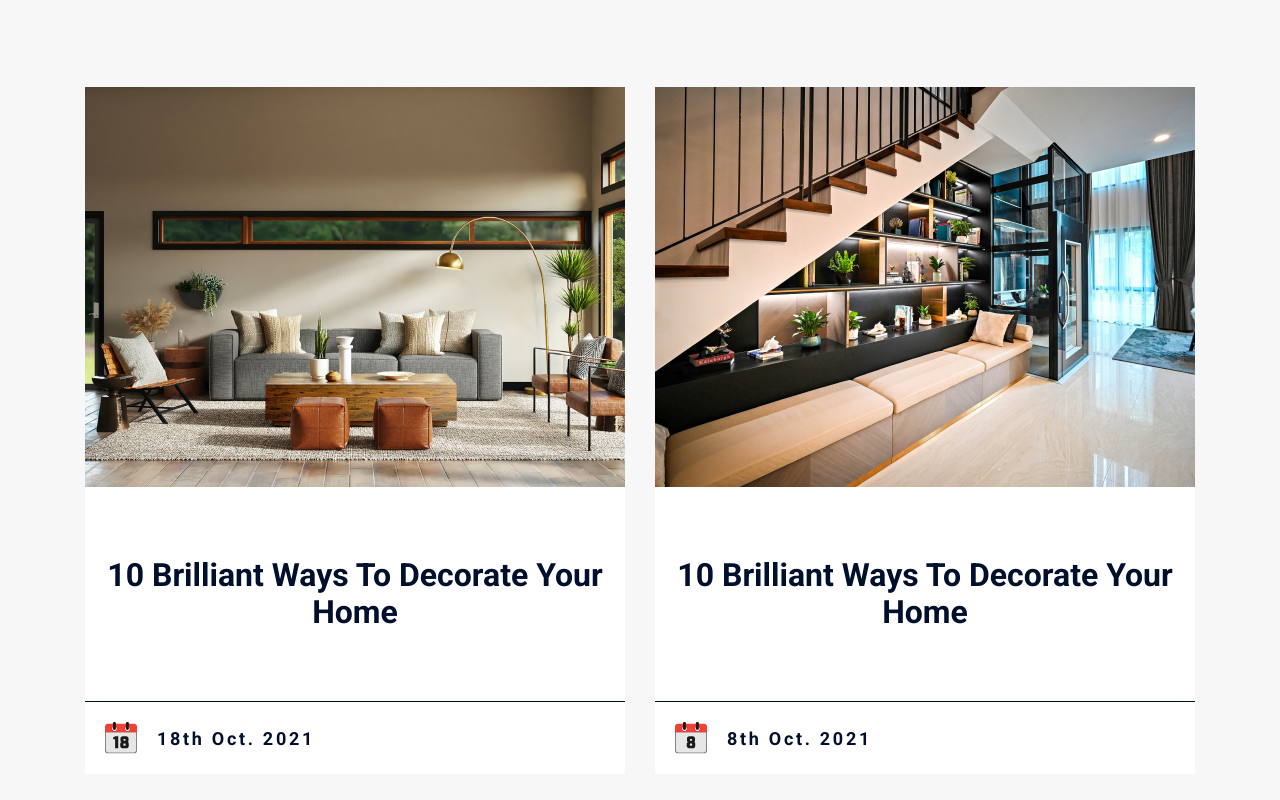
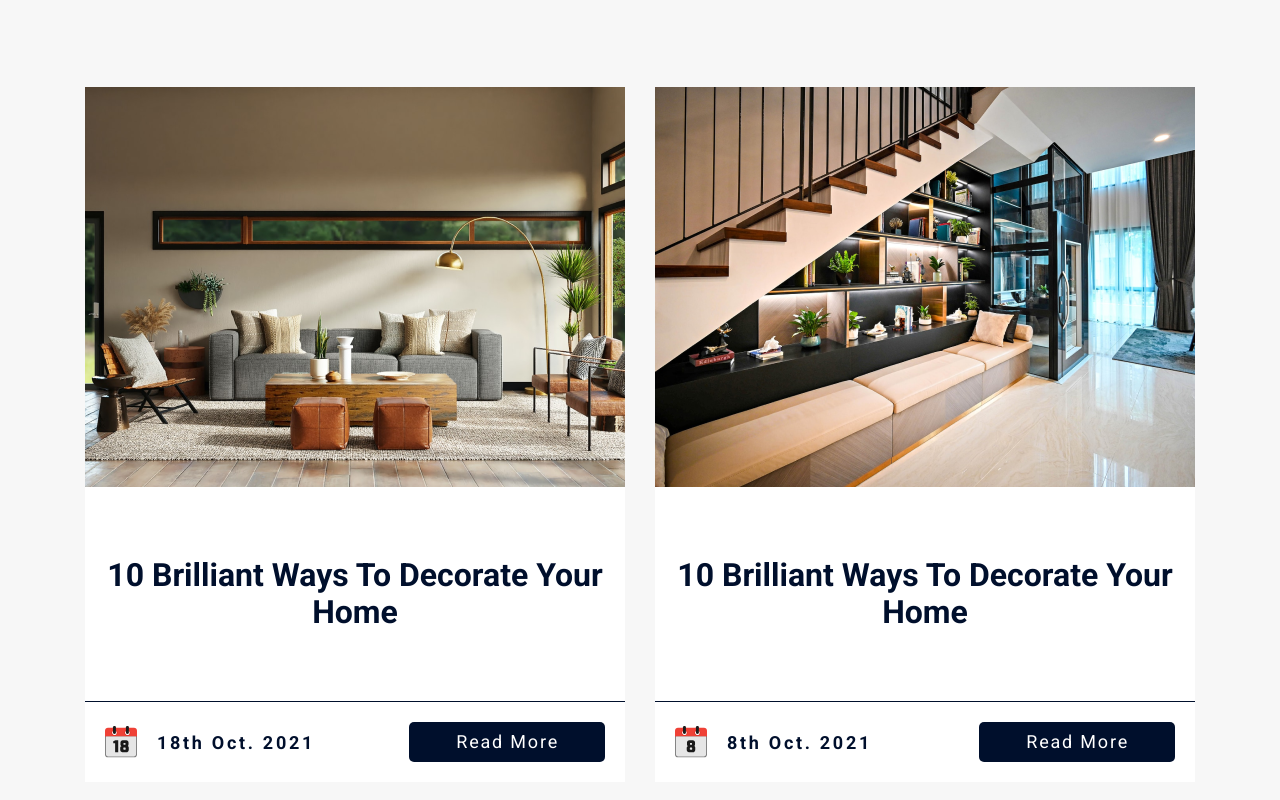
Before and after one commit to itspriyambhattacharya/Homofy.github.io, a plain HTML site: page index.html in a window 1280 px wide. Shown: the part 5667-6467 px from the top of the page. Drawn offline with nearby package versions, Linux system fonts and the light colour scheme.

Commit message:
News Section Completed

```diff
--- a/assets/css/style.css
+++ b/assets/css/style.css
@@ -351,4 +351,8 @@ header{
     gap: 20px;
 }
 
+.rm-btn-updated{
+    padding: 7px 46px 8px 47px !important;
+}
+
 /* News Section End */
--- a/index.html
+++ b/index.html
@@ -392,6 +392,7 @@
                                 </svg>
                                 <p class="news-date text-card-heading">18th Oct. 2021</p>
                             </div>
+                            <a href="#" class="d-iblock b-rad-5 up-call-btn rm-btn-updated">Read More</a>
                         </div>
                     </div>
                     <div class="news">
@@ -437,6 +438,7 @@
                                 </svg>
                                 <p class="news-date text-card-heading">8th Oct. 2021</p>
                             </div>
+                            <a href="#" class="d-iblock b-rad-5 up-call-btn rm-btn-updated">Read More</a>
                         </div>
                     </div>
                 </div>
```
